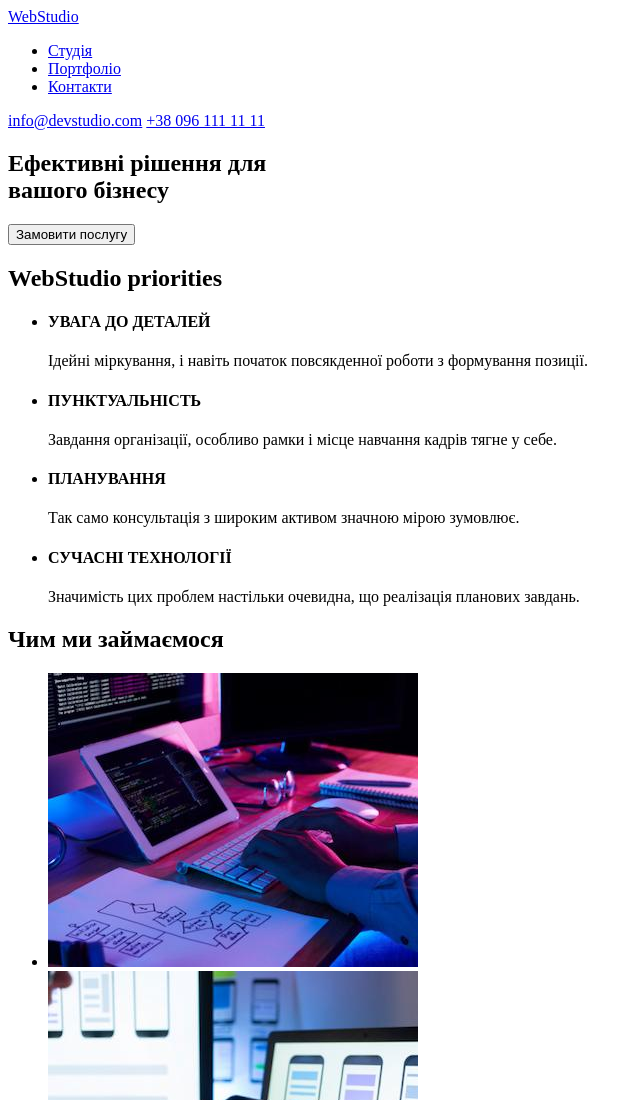
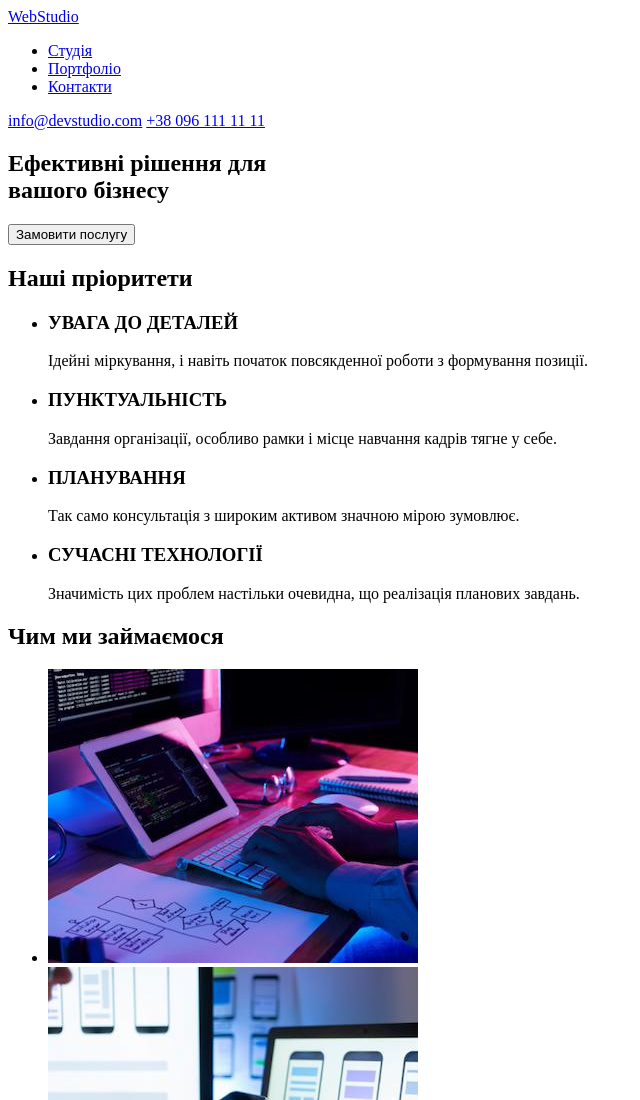
Before and after one commit to Hanna-Bazdyrieva/goit-markup-hw-01, a plain HTML site: page index.html in a window 1280 px wide. Shown: the top 1100 px of the page, without its empty margins (0-640 px from the left). Drawn offline with Linux system fonts and the light colour scheme.

Commit message:
Update index.html
Змінила назву прихованої секції на Наші пріоритети. Змінила в ній підзагодовки з h4 з h3.

```diff
--- a/index.html
+++ b/index.html
@@ -43,30 +43,30 @@
         <button>Замовити послугу</button>
       </section>
       <section>
-        <h2>WebStudio priorities</h2>
+        <h2>Наші пріоритети</h2>
         <ul>
           <li>
-            <h4>УВАГА ДО ДЕТАЛЕЙ</h4>
+            <h3>УВАГА ДО ДЕТАЛЕЙ</h3>
             <p>
               Ідейні міркування, і навіть початок повсякденної роботи з
               формування позиції.
             </p>
           </li>
           <li>
-            <h4>ПУНКТУАЛЬНІСТЬ</h4>
+            <h3>ПУНКТУАЛЬНІСТЬ</h3>
             <p>
               Завдання організації, особливо рамки і місце навчання кадрів тягне
               у себе.
             </p>
           </li>
           <li>
-            <h4>ПЛАНУВАННЯ</h4>
+            <h3>ПЛАНУВАННЯ</h3>
             <p>
               Так само консультація з широким активом значною мірою зумовлює.
             </p>
           </li>
           <li>
-            <h4>СУЧАСНІ ТЕХНОЛОГІЇ</h4>
+            <h3>СУЧАСНІ ТЕХНОЛОГІЇ</h3>
             <p>
               Значимість цих проблем настільки очевидна, що реалізація планових
               завдань.
```
